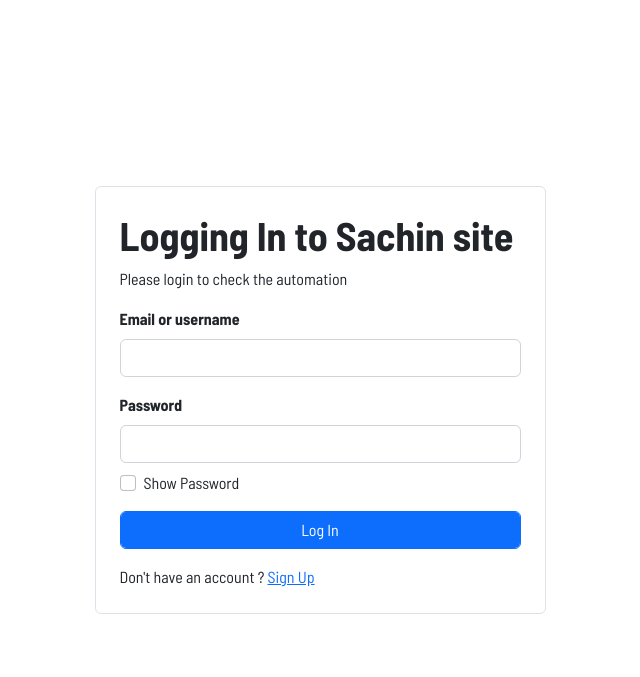
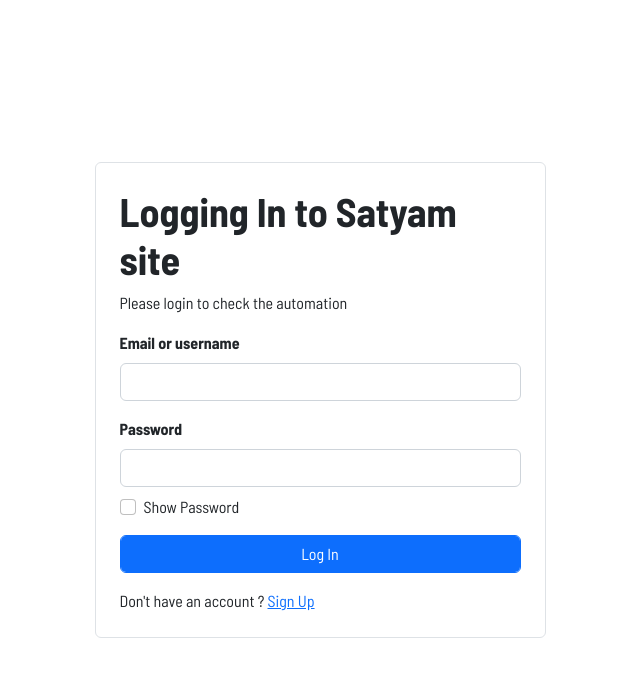
Before and after one commit to ankushjha-aj/GCP-TESTS, a PHP site: page /login.php in a window 1280 px wide. Shown: the top 677 px of the page, without its empty margins (320-960 px from the left). Run offline with PHP 8.4, Linux system fonts and the light colour scheme.

Commit message:
Update login.php

```diff
--- a/login.php
+++ b/login.php
@@ -112,7 +112,7 @@ if ($_SERVER["REQUEST_METHOD"] == "POST") {
         }
         ?>
         <div class="form-wrap border rounded p-4">
-          <h1>Logging In to Sachin site </h1>
+          <h1>Logging In to Satyam site </h1>
           <p>Please login to check the automation</p>
           <!-- form starts here -->
           <form action="<?= htmlspecialchars($_SERVER["PHP_SELF"]); ?>" method="post" novalidate>
```
